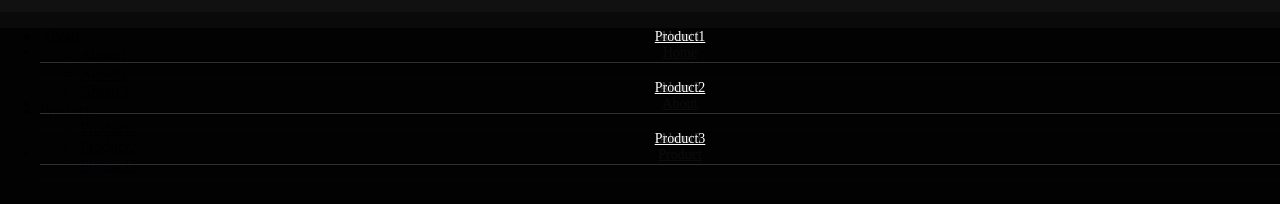
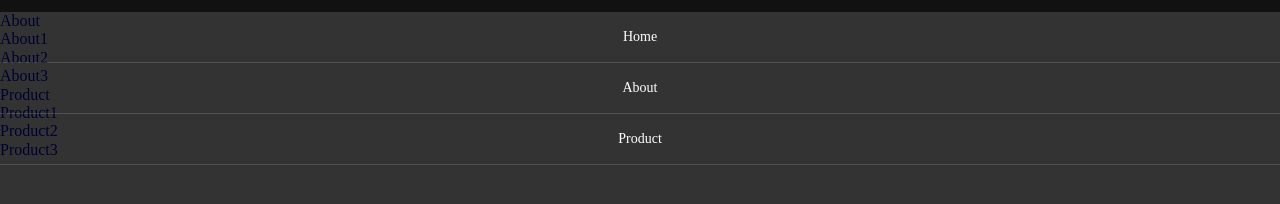
Before and after one commit to qibunext/WebApp, a plain HTML site: page wwwroot/index.html in a window 1280 px wide. Both pictures are taken after a click on the element 1229 px from the left and 40 px from the top of the page. Shown: the part 68-272 px from the top of the page. Drawn offline with nearby package versions, Linux system fonts and the light colour scheme.

Commit message:
导航下拉样式

```diff
--- a/wwwroot/css/global.css
+++ b/wwwroot/css/global.css
@@ -0,0 +1,7 @@
+ul, li {
+margin:0px;
+padding:0px;
+}
+a {
+text-decoration:none;
+}
--- a/wwwroot/css/style.css
+++ b/wwwroot/css/style.css
@@ -1,12 +1,11 @@
 @charset "utf-8";
 
 .navbar{width:50px; float:right; transition:all 0.5s; margin-top:15px;}
-.navbar img{width: 100%;margin-bottom: 30px;}
 .navbar-toggler{height:50px;text-align: center;width: 50px;position: relative; z-index:3; cursor: pointer;}
 
-.navbar ul{width:100%; overflow:auto; text-align:center; padding-bottom:40px; background:rgba(0,0,0,0.8); position:fixed; top:80px; left: 0px;bottom:0px; display: none; z-index:2;}
-.navbar ul li a{width:100%; display:block; color:#fff; line-height: 30px; font-size:14px; padding:10px 0; border-bottom:1px rgba(255,255,255,0.15) solid; transition: all 0.5s;}
-.navbar ul li a:hover{background:#f7f7f7;}
+.navbar>ul{width:100%; overflow:auto; text-align:center; padding-bottom:40px; background:rgba(0,0,0,0.8); position:fixed; top:80px; left: 0px;bottom:0px; display: none; z-index:2;}
+.navbar>ul>li a{width:100%; display:block; color:#fff; line-height: 30px; font-size:14px; padding:10px 0; border-bottom:1px rgba(255,255,255,0.15) solid; transition: all 0.5s;}
+.navbar>ul>li a:hover{background:#f7f7f7;}
 
 .navbar-toggler span{width:25px;height:2px; background:#fff; position:absolute; left:calc((100% - 25px) / 2); top: calc((100% - 1px) / 2);}
 .navbar-toggler span:nth-child(1){transform: translateY(4px) rotate(0deg);}
--- a/wwwroot/index.html
+++ b/wwwroot/index.html
@@ -5,7 +5,7 @@
   <meta name="Author" content="">
   <meta name="Keywords" content="">
   <meta name="Description" content="">
-  <title>Document</title>
+  <title>首页</title>
   <link rel="stylesheet" href="css/normalize.css">
   <link rel="stylesheet" href="css/global.css">
   <link rel="stylesheet" href="css/style.css">
```
